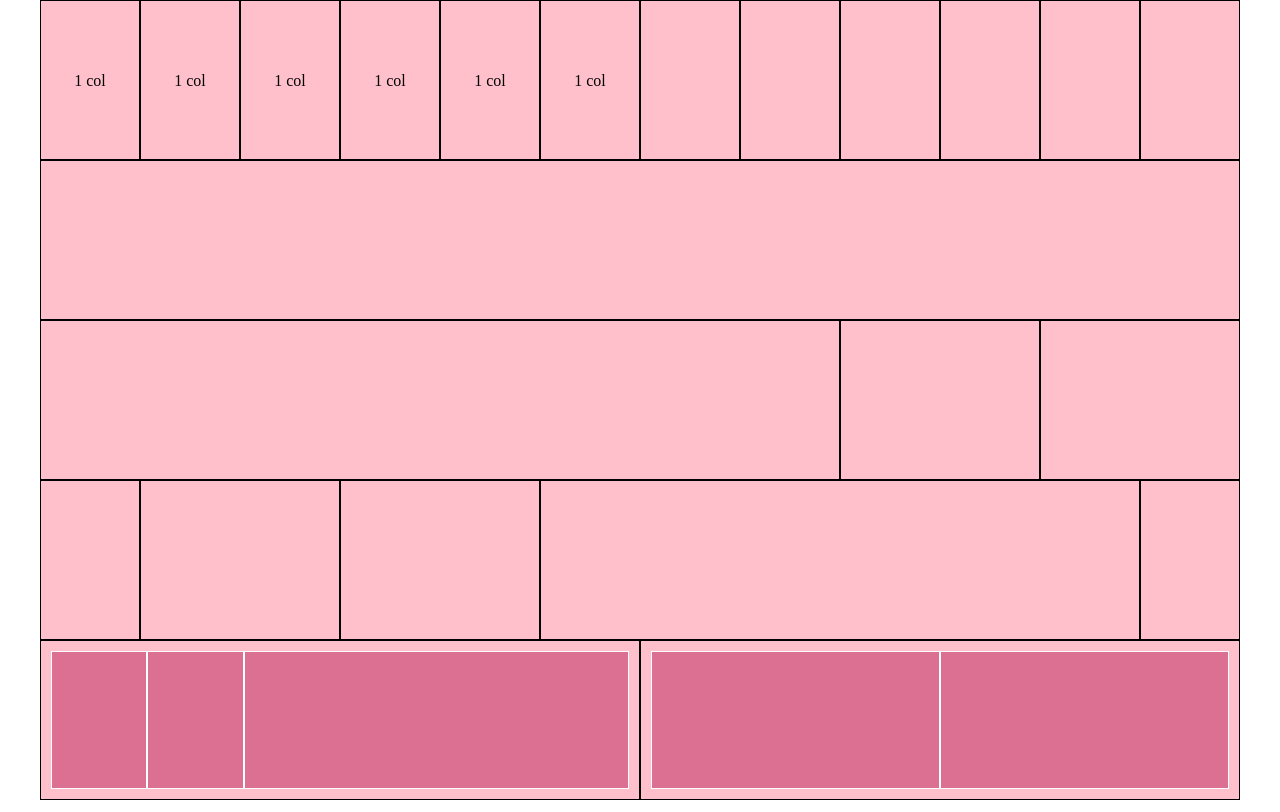
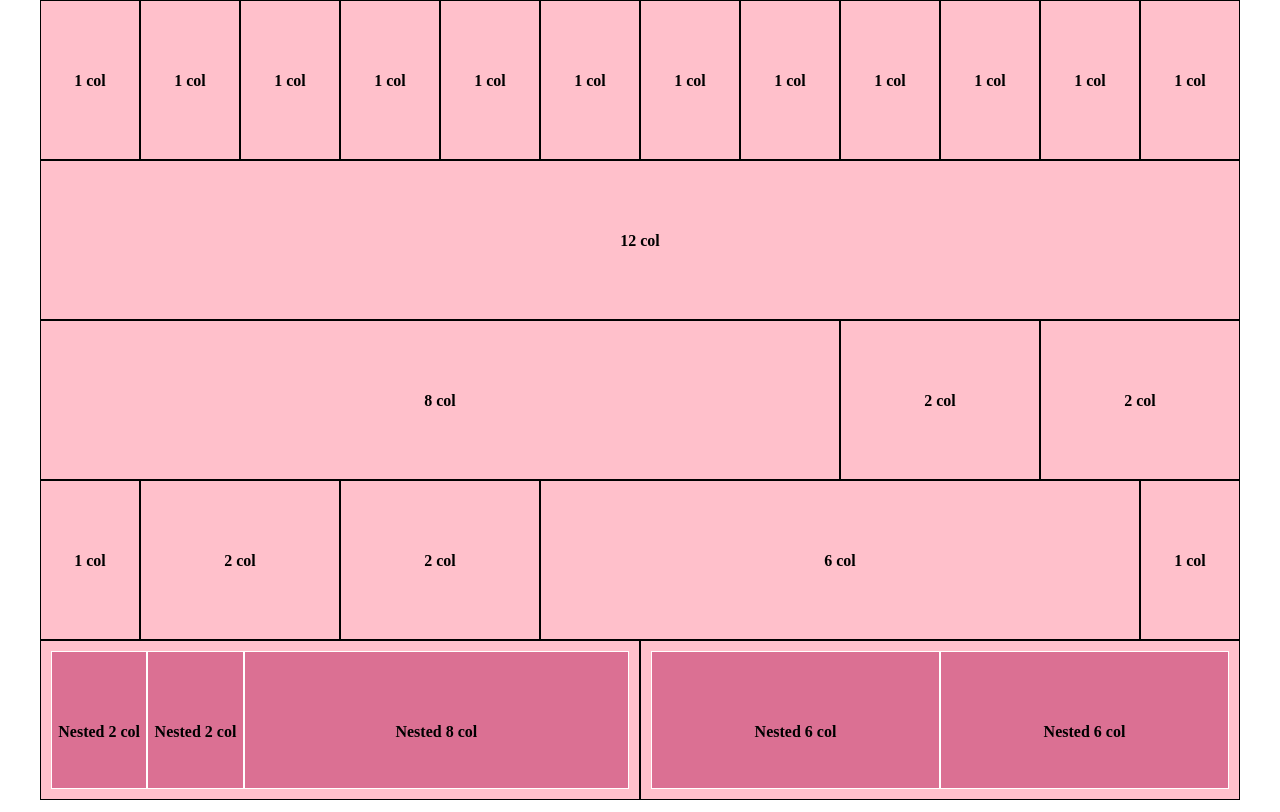
Before and after one commit to dragsec/html-css-12bool, a plain HTML site: page index.html in a window 1280 px wide. Drawn offline with Linux system fonts and the light colour scheme.

Commit message:
finalebeta

```diff
--- a/index.html
+++ b/index.html
@@ -29,33 +29,73 @@
         <div class="col-1">
             <div class="scritta">1 col</div>
         </div>
-        <div class="col-1"></div>
-        <div class="col-1"></div>
-        <div class="col-1"></div>
-        <div class="col-1"></div>
-        <div class="col-1"></div>
-        <div class="col-1"></div>
+        <div class="col-1">
+            <div class="scritta">1 col</div>
+        </div>
+        <div class="col-1">
+            <div class="scritta">1 col</div>
+        </div>
+        <div class="col-1">
+            <div class="scritta">1 col</div>
+        </div>
+        <div class="col-1">
+            <div class="scritta">1 col</div>
+        </div>
+        <div class="col-1">
+            <div class="scritta">1 col</div>
+        </div>
+        <div class="col-1">
+            <div class="scritta">1 col</div>
+        </div>
         <!-- 2 riga -->
-        <div class="col-12"></div>
+        <div class="col-12">
+            <div class="scritta">12 col</div>
+        </div>
         <!-- 3 riga -->
-        <div class="col-8"></div>
-        <div class="col-2"></div>
-        <div class="col-2"></div>
+        <div class="col-8">
+            <div class="scritta">8 col</div>
+        </div>
+        <div class="col-2">
+            <div class="scritta">2 col</div>
+        </div>
+        <div class="col-2">
+            <div class="scritta">2 col</div>
+        </div>
         <!-- 4 riga -->
-        <div class="col-1"></div>
-        <div class="col-2"></div>
-        <div class="col-2"></div>
-        <div class="col-6"></div>
-        <div class="col-1"></div>
+        <div class="col-1">
+            <div class="scritta">1 col</div>
+        </div>
+        <div class="col-2">
+            <div class="scritta">2 col</div>
+        </div>
+        <div class="col-2">
+            <div class="scritta">2 col</div>
+        </div>
+        <div class="col-6">
+            <div class="scritta">6 col</div>
+        </div>
+        <div class="col-1">
+            <div class="scritta">1 col</div>
+        </div>
         <!-- 5 riga -->
         <div class="col-6 padding">
-            <div class="col-2 blackpink"></div>
-            <div class="col-2 blackpink"></div>
-            <div class="col-8 blackpink"></div>
+            <div class="col-2 blackpink">
+                <div class="scritta">Nested 2 col</div>
+            </div>
+            <div class="col-2 blackpink">
+                <div class="scritta">Nested 2 col</div>
+            </div>
+            <div class="col-8 blackpink">
+                <div class="scritta">Nested 8 col</div>
+            </div>
         </div>
         <div class="col-6 padding">
-            <div class="col-6 blackpink"></div>
-            <div class="col-6 blackpink"></div>
+            <div class="col-6 blackpink">
+                <div class="scritta">Nested 6 col</div>
+            </div>
+            <div class="col-6 blackpink">
+                <div class="scritta">Nested 6 col</div>
+            </div>
         </div>
     </div>
 </body>
--- a/style.css
+++ b/style.css
@@ -2,6 +2,7 @@
     padding: 0;
     margin: 0;
     box-sizing: border-box;
+    font-weight: 600;
 }
 .container{
     width: 1200px;
```
